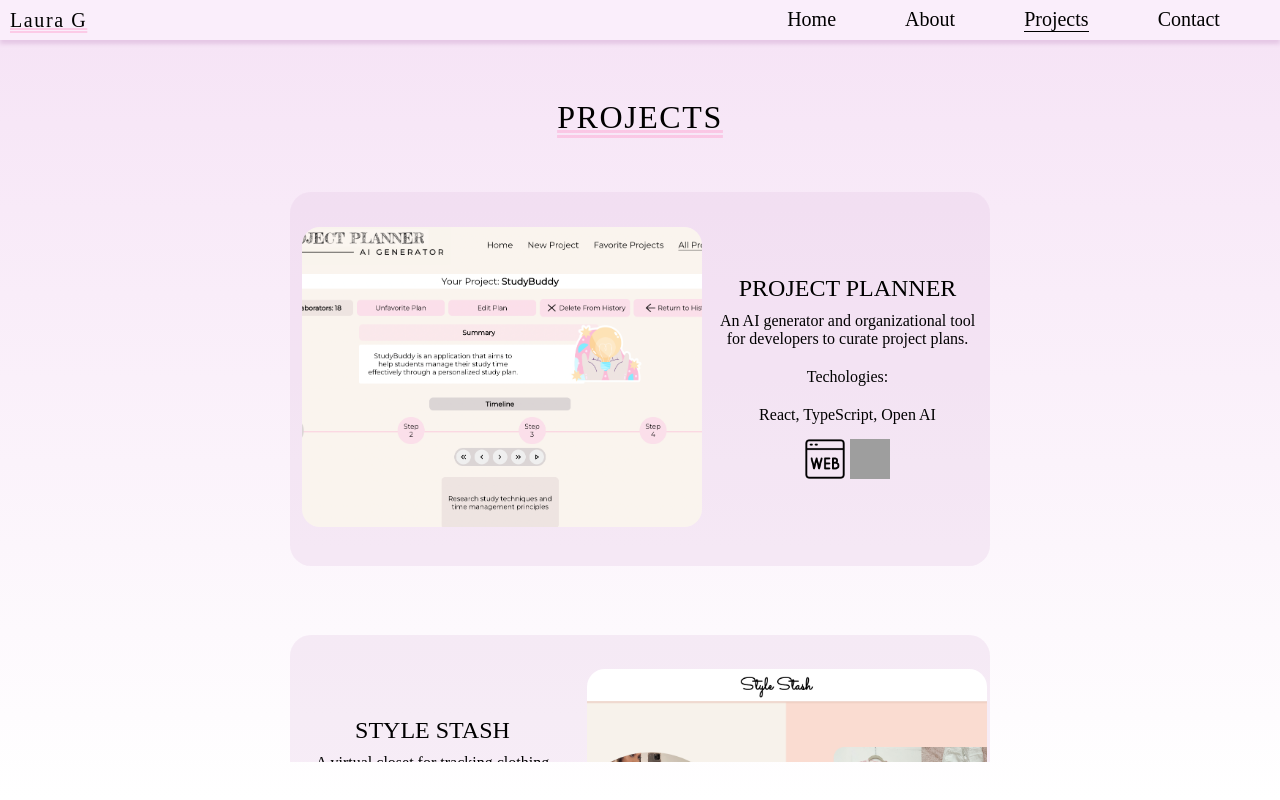
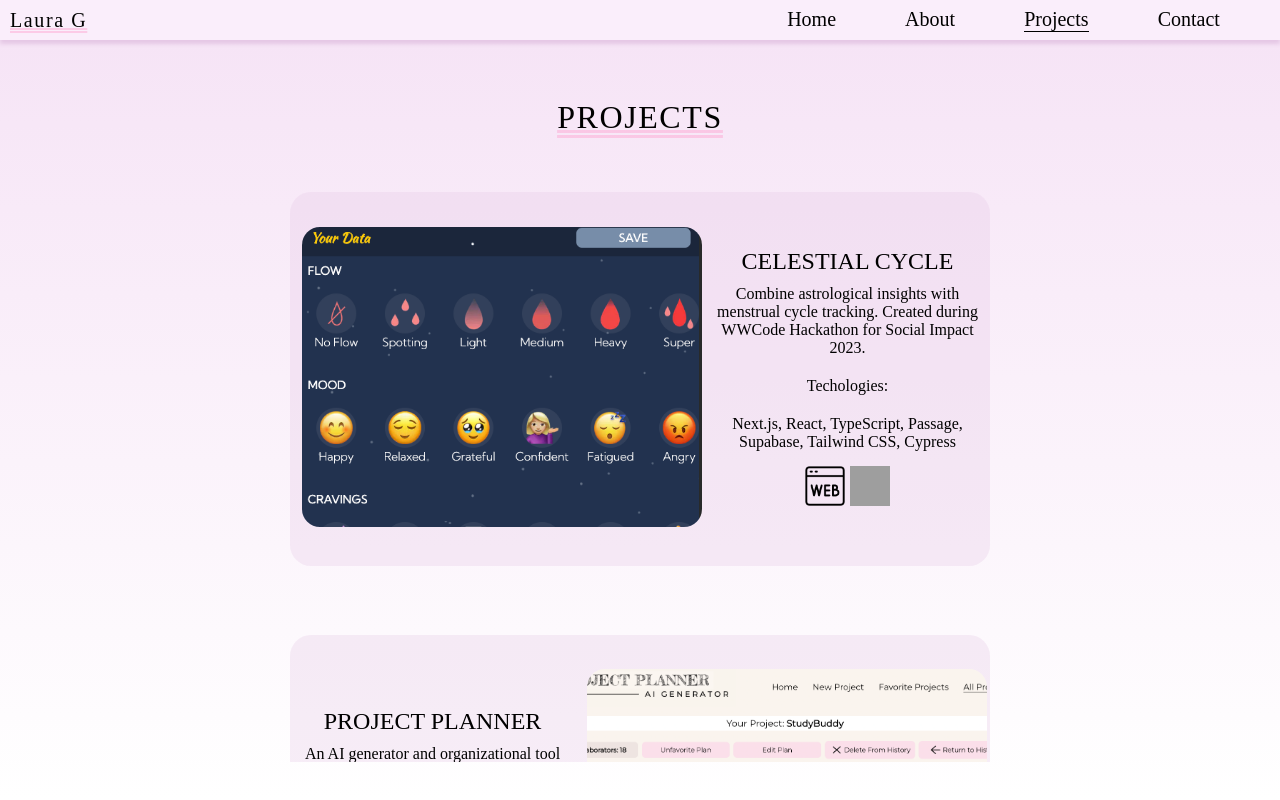
Before and after one commit to lauraguerra1/portfolio, a React (Create React App) app: page /projects in a window 1280 px wide. Built offline with nearby package versions, Linux system fonts and the light colour scheme; grey boxes are pictures that could not be loaded; a web font is replaced by a local one.

Commit message:
Add new project

```diff
--- a/src/components/Projects/Projects.js
+++ b/src/components/Projects/Projects.js
@@ -9,18 +9,20 @@ import whatscookin from '../../images/whatscookin.png'
 import overlook from '../../images/overlook.png'
 import tictactoe from '../../images/tictactoe.png'
 import rockpaperscissors from '../../images/rockpaperscissors.png'
-import projectPlanner from '../../images/projectplanner.png'
+import projectPlanner from '../../images/projectplanner.png';
+import celestialCycle from '../../images/celestial.png'
 
 const Projects = () => {
   const projects = [
-    {title: 'Project Planner', tech: ['React, TypeScript', 'Open AI'], img:projectPlanner, link: 'https://project-planner-ui.vercel.app/', gh:'https://github.com/lauraguerra1/project-planner-ui', description: 'An AI generator and organizational tool for developers to curate project plans.'},
-    {title: 'Style Stash', tech: ['Express.js', 'React', 'HTML', 'CSS', 'Router'], img:stylestash, link: 'https://style-stash.vercel.app/', gh: 'https://github.com/lauraguerra1/style-stash', description: 'A virtual closet for tracking clothing items and planning outfits.'},
-    {title: 'Pawfect Match', tech: ['React', 'TypeScript', 'HTML', 'CSS', 'Router', 'Cypress'], img: pawfect, link:'https://pawfect-match-laura.vercel.app/', gh:'https://github.com/lauraguerra1/pawfect-match', description: 'An online guide to discovering the ideal pet companion based on your unique personality traits.'},
-    {title: 'Makeup 360', tech: ['React', 'TypeScript', 'HTML', 'CSS', 'Router', 'Cypress'], img:makeup360, link: 'https://makeup-360.vercel.app/', gh: 'https://github.com/lauraguerra1/makeup-360', description: 'A one-stop destination designed for exploring and shopping for the perfect cosmetics collection.'},
-    {title: 'Rancid Tomatillos', tech: ['React', 'HTML', 'CSS', 'Router', 'Cypress'], img:rancid, link: 'https://rancid-tomatillos-laura.vercel.app/', gh: 'https://github.com/lauraguerra1/rancid-tomatillos', description: 'Explore, filter, and preview movies with ease.'},
+    {title: 'Celestial Cycle', tech: ['Next.js', 'React', 'TypeScript', 'Passage', 'Supabase', 'Tailwind CSS', 'Cypress'], img: celestialCycle, link: 'https://celestial-cycle.vercel.app/', gh:'https://github.com/lauraguerra1/celestial-cycle', description: 'Combine astrological insights with menstrual cycle tracking. Created during WWCode Hackathon for Social Impact 2023.'},
+    {title: 'Project Planner', tech: ['React, TypeScript', 'Open AI', 'Google OAuth', 'Cypress'], img: projectPlanner, link: 'https://project-planner-ui.vercel.app/', gh:'https://github.com/lauraguerra1/project-planner-ui', description: 'An AI generator and organizational tool for developers to curate project plans.'},
+    {title: 'Style Stash', tech: ['PostgreSQL', 'Express.js', 'React', 'JavaScript', 'CSS'], img: stylestash, link: 'https://style-stash.vercel.app/', gh: 'https://github.com/lauraguerra1/style-stash', description: 'A virtual closet for tracking clothing items and planning outfits.'},
+    {title: 'Pawfect Match', tech: ['React', 'TypeScript', 'CSS', 'Cypress'], img: pawfect, link:'https://pawfect-match-laura.vercel.app/', gh:'https://github.com/lauraguerra1/pawfect-match', description: 'An online guide to discovering the ideal pet companion based on your unique personality traits.'},
+    {title: 'Makeup 360', tech: ['React', 'TypeScript', 'CSS', 'Cypress'], img:makeup360, link: 'https://makeup-360.vercel.app/', gh: 'https://github.com/lauraguerra1/makeup-360', description: 'A one-stop destination designed for exploring and shopping for the perfect cosmetics collection.'},
+    {title: 'Rancid Tomatillos', tech: ['React', 'JavaScript', 'CSS', 'Cypress'], img: rancid, link: 'https://rancid-tomatillos-laura.vercel.app/', gh: 'https://github.com/lauraguerra1/rancid-tomatillos', description: 'Explore, filter, and preview movies with ease.'},
     {title: 'Overlook', tech: ['JavaScript', 'HTML', 'CSS', 'Mocha/Chai'], img: overlook, link: 'https://lauraguerra1.github.io/overlook/', gh: 'https://github.com/lauraguerra1/overlook', instructions: 'username: customer50,password: overlook2021', description: 'A hotel booking website.'},
     {title: 'What\'s Cookin', tech: ['JavaScript', 'HTML', 'CSS', 'Mocha/Chai'], img: whatscookin, link: 'https://lauraguerra1.github.io/whats-cookin/', gh: 'https://github.com/lauraguerra1/whats-cookin', description: 'The ultimate culinary companion for discovering and searching recipes.'},
-    {title: 'Tic-Tac-Toe', tech: ['TypeScript', 'React'], img: tictactoe, link: 'https://laura-tic-tac-toe.vercel.app/', gh: 'https://github.com/lauraguerra1/tic-tac-toe', description: 'A fun and simple game of tic tac toe with cuddly characters.'},
+    {title: 'Tic-Tac-Toe', tech: ['React', 'TypeScript',], img: tictactoe, link: 'https://laura-tic-tac-toe.vercel.app/', gh: 'https://github.com/lauraguerra1/tic-tac-toe', description: 'A fun and simple game of tic tac toe with cuddly characters.'},
     {title: 'Rock Paper Scissors', tech: ['JavaScript', 'HTML', 'CSS'], img: rockpaperscissors, link: 'https://lauraguerra1.github.io/rock-paper-scissors-project/', gh: 'https://github.com/lauraguerra1/rock-paper-scissors-project', description: 'Play against the computer in a classic game of Rock, Paper, Scissors!'}
   ]
 
```
Also changed, not shown: src/images/celestial.png (added).
